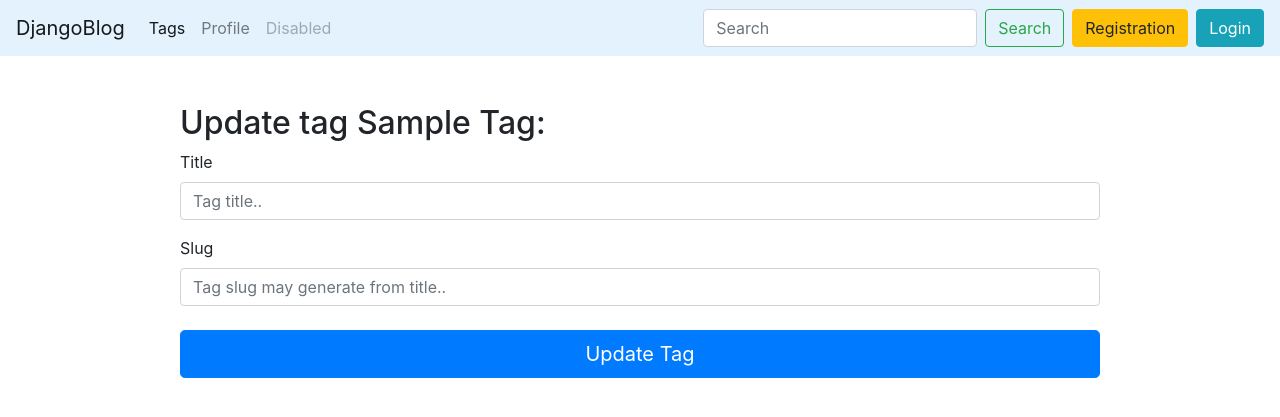
After one commit to VovaPrymachuk/Django_blog, a Django app: a page that uses blog/templates/blog/tag_update.html in a window 1280 px wide. The commit adds this page. Shown: the top 417 px of the page. Run offline with Django 3.2, Linux system fonts and the light colour scheme; tables that the repository leaves empty hold one stand-in row (values such as "Sample post"); some libraries are stand-ins or nearby versions.

Commit message:
update Tag, post. create mixin

```diff
--- a/blog/models.py
+++ b/blog/models.py
@@ -23,6 +23,9 @@ class Post(models.Model):
     def get_absolute_url(self):
         return reverse('post_detail_url', kwargs={'slug': self.slug})
 
+    def get_update_url(self):
+        return reverse('post_update_url', kwargs={'slug': self.slug})
+
     def save(self, *args, **kwargs):
         if not self.id:
             self.slug = generate_slug(self.title)
@@ -39,5 +42,8 @@ class Tag(models.Model):
     def get_absolute_url(self):
         return reverse('tag_detail_url', kwargs={'slug': self.slug})
 
+    def get_update_url(self):
+        return reverse('tag_update_url', kwargs={'slug': self.slug})
+
     def __str__(self):
         return self.title
--- a/blog/templates/blog/tag_detail.html
+++ b/blog/templates/blog/tag_detail.html
@@ -5,7 +5,7 @@
 {% endblock %}
 
 {% block content %}
-    <h2 class="mb-5">Tags with "{{ tag.title|title }}" tag:</h2>
+    <h2 class="mb-5">Posts with "{{ tag.title|title }}" tag:</h2>
 
     {% for post in tag.posts.all %}
         {% include 'blog/includes/post_card.html' %}
--- /dev/null
+++ b/blog/templates/blog/tag_update.html
@@ -0,0 +1,31 @@
+{% extends 'blog/base_blog.html' %}
+
+{% block title %}
+    Tag update
+{% endblock %}
+
+
+{% block content %}
+    <h2>Update tag {{ tag.title|title}}:</h2>
+
+    {% for field in form %}
+        {% if field.errors %}
+            <div class="alert alert-danger">{{ field.errors }}</div>
+        {% endif %}
+    {% endfor %}
+
+    <form action="{{ tag.get_update_url }}" method="post">
+    {% csrf_token %}
+        <div class="form-group">
+            <label for="exampleFormControlInput">Title</label>
+            <input type="text" name="title" class="form-control" id="exampleFormControlInput"
+                   placeholder="Tag title..">
+        </div>
+        <div class="form-group">
+            <label for="exampleFormControlInput1">Slug</label>
+            <input type="text" name="slug" class="form-control" id="exampleFormControlInput1"
+                   placeholder="Tag slug may generate from title..">
+        </div>
+        <button type="submit" class="btn btn-lg btn-primary btn-block mt-4">Update Tag</button>
+    </form>
+{% endblock %}
--- a/blog/urls.py
+++ b/blog/urls.py
@@ -7,8 +7,10 @@ urlpatterns = [
     path('login/', login_page, name='login_url'),
     path('logout/', logout_user, name='logout_url'),
     path('post/create/', PostCreate.as_view(), name='post_create_url'),
+    path('post/update/<str:slug>/', PostUpdate.as_view(), name='post_update_url'),
     path('post/<str:slug>/', PostDetail.as_view(), name='post_detail_url'),
     path('tags/', tags_list, name='tags_list_url'),
     path('tags/create/', TagCreate.as_view(), name='tag_create_url'),
     path('tag/<str:slug>/', TagDetail.as_view(), name='tag_detail_url'),
+    path('tag/update/<str:slug>/', TagUpdate.as_view(), name='tag_update_url'),
 ]
--- a/blog/utils.py
+++ b/blog/utils.py
@@ -1,4 +1,4 @@
-from django.shortcuts import render, get_object_or_404
+from django.shortcuts import render, get_object_or_404, redirect
 
 
 class ObjectDetailMixin:
@@ -9,3 +9,25 @@ class ObjectDetailMixin:
         obj = get_object_or_404(self.model, slug__iexact=slug)
         context = {self.model.__name__.lower(): obj}
         return render(request, self.template, context)
+
+
+class ObjectUpdateMixin:
+    model = None
+    model_form = None
+    template = None
+
+    def get(self, request, slug):
+        obj = self.model.objects.get(slug__iexact=slug)
+        bound_form = self.model_form(instance=obj)
+        context = {'form': bound_form, self.model.__name__.lower(): obj}
+        return render(request, self.template, context)
+
+    def post(self, request, slug):
+        obj = self.model.objects.get(slug__iexact=slug)
+        bound_form = self.model_form(request.POST, instance=obj)
+
+        if bound_form.is_valid():
+            new_tag = bound_form.save()
+            return redirect(new_tag)
+        context = {'form': bound_form, self.model.__name__.lower(): obj}
+        return render(request, self.template, context)
--- a/blog/views.py
+++ b/blog/views.py
@@ -6,7 +6,7 @@ from django.views.generic import View
 
 from .models import Post, Tag
 from .forms import CreateUserForm, PostCreateForm, TagCreateForm
-from .utils import ObjectDetailMixin
+from .utils import ObjectDetailMixin, ObjectUpdateMixin
 
 
 def register_page(request):
@@ -78,6 +78,12 @@ class PostDetail(ObjectDetailMixin, View):
     template = 'blog/post_detail.html'
 
 
+class PostUpdate(ObjectUpdateMixin, View):
+    model = Post
+    model_form = PostCreateForm
+    template = 'blog/post_update.html'
+
+
 def tags_list(request):
     tags = Tag.objects.all()
     context = {'tags': tags}
@@ -103,3 +109,9 @@ class TagCreate(View):
 
         context = {'form': form}
         return render(request, 'blog/tag_create.html', context)
+
+
+class TagUpdate(ObjectUpdateMixin, View):
+    model = Tag
+    model_form = TagCreateForm
+    template = 'blog/tag_update.html'
```
Also changed, not shown: blog/templates/blog/post_update.html (added, +27 -0 lines).
